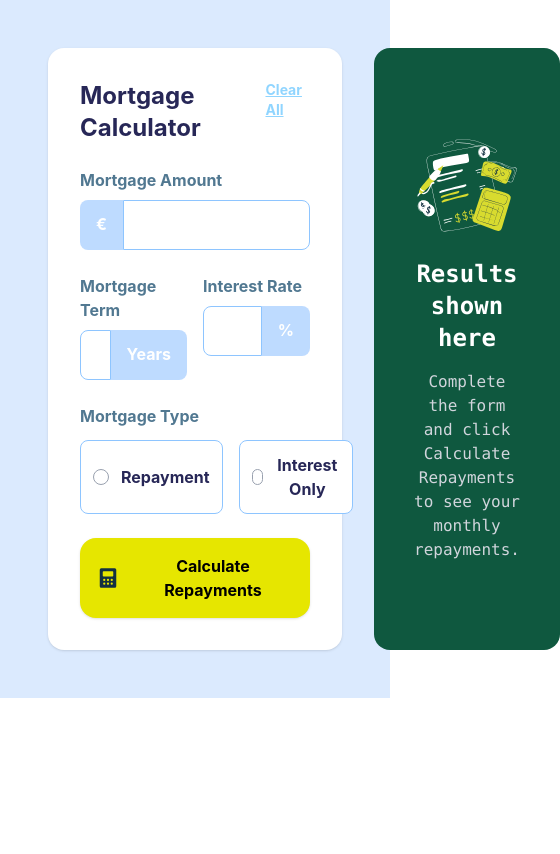
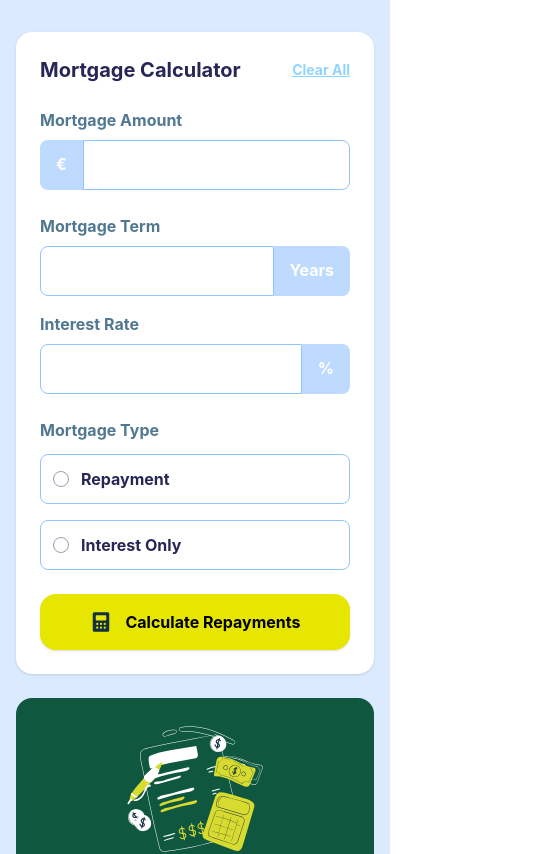
Before and after one commit to mrakakam/Mortgage-repayment-calculator, a React (Vite) app in the folder my-project/: page / in a window 390 px wide. Shown: the top 854 px of the page, 560 px wide, since content can reach past the window. Built offline with nearby package versions, Linux system fonts and the light colour scheme.

Commit message:
done with mobile

```diff
--- a/my-project/src/components/Hero.jsx
+++ b/my-project/src/components/Hero.jsx
@@ -63,21 +63,33 @@ export const Hero = () => {
   };
 
   return (
-    <section className="bg-blue-100 flex justify-center p-12">
-      <div className="flex gap-8 max-w-[950px] w-full">
+    <section className="bg-blue-100 flex justify-center px-4 py-8 md:p-12">
+
+      <div className="flex flex-col md:flex-row gap-6 md:gap-8 max-w-[950px] w-full">
+
         {/* CALCULATOR PANEL */}
-        <div className="bg-white rounded-2xl p-8 flex flex-col gap-6 w-full shadow">
+        <div className="bg-white rounded-2xl p-6 md:p-8 flex flex-col gap-6 w-full shadow">
+
           {/* HEADER */}
-          <div className="flex justify-between">
-            <h3 className="text-2xl font-bold text-[#272757]">Mortgage Calculator</h3>
-            <p onClick={clearAll} className="text-[#90D5FF] cursor-pointer underline font-bold text-sm">
+          <div className="flex justify-between items-center">
+            <h3 className="text-xl md:text-2xl font-bold text-[#272757]">
+              Mortgage Calculator
+            </h3>
+
+            <p
+              onClick={clearAll}
+              className="text-[#90D5FF] cursor-pointer underline font-bold text-sm"
+            >
               Clear All
             </p>
           </div>
 
-          {/* MORTGAGE AMOUNT */}
+          {/* AMOUNT */}
           <div>
-            <p className="mb-2 text-[#517891] font-bold ">Mortgage Amount</p>
+            <p className="mb-2 text-[#517891] font-bold">
+              Mortgage Amount
+            </p>
+
             <div className="flex">
               <div
                 className={`px-4 py-3 rounded-l-lg font-bold text-white ${
@@ -86,165 +98,258 @@ export const Hero = () => {
               >
                 €
               </div>
+
               <input
                 type="number"
                 value={amount}
                 onChange={(e) => setAmount(e.target.value)}
                 className={`p-3 rounded-r-lg w-full outline-none border ${
-                  errors.amount ? "border-red-800" : "border-blue-300"
-                } focus:border-blue-500`}
+                  errors.amount
+                    ? "border-red-800"
+                    : "border-blue-300"
+                }`}
               />
             </div>
+
             {errors.amount && (
-              <p className="text-red-800 text-sm mt-1 font-serif font-bold">This field is required</p>
+              <p className="text-red-800 text-sm mt-1 font-bold">
+                This field is required
+              </p>
             )}
           </div>
 
           {/* TERM + RATE */}
-          <div className="flex gap-4">
+          <div className="flex flex-col md:flex-row gap-4">
+
             {/* TERM */}
             <div className="flex-1">
-              <p className="mb-2 text-[#517891] font-bold ">Mortgage Term</p>
+
+              <p className="mb-2 text-[#517891] font-bold">
+                Mortgage Term
+              </p>
+
               <div className="flex">
+
                 <input
                   type="number"
                   value={term}
-                  onChange={(e) => setTerm(e.target.value)}
+                  onChange={(e) =>
+                    setTerm(e.target.value)
+                  }
                   className={`p-3 rounded-l-lg w-full outline-none border ${
-                    errors.term ? "border-red-800" : "border-blue-300"
-                  } focus:border-blue-500`}
+                    errors.term
+                      ? "border-red-800"
+                      : "border-blue-300"
+                  }`}
                 />
+
                 <div
                   className={`px-4 py-3 rounded-r-lg font-bold text-white ${
-                    errors.term ? "bg-red-800" : "bg-blue-200"
+                    errors.term
+                      ? "bg-red-800"
+                      : "bg-blue-200"
                   }`}
                 >
                   Years
                 </div>
+
               </div>
+
               {errors.term && (
-                <p className="text-red-800 text-sm mt-1 font-serif font-bold">This field is required</p>
+                <p className="text-red-800 text-sm mt-1 font-bold">
+                  This field is required
+                </p>
               )}
+
             </div>
 
             {/* RATE */}
             <div className="flex-1">
-              <p className="mb-2 text-[#517891] font-bold">Interest Rate</p>
+
+              <p className="mb-2 text-[#517891] font-bold">
+                Interest Rate
+              </p>
+
               <div className="flex">
+
                 <input
                   type="number"
                   value={rate}
-                  onChange={(e) => setRate(e.target.value)}
+                  onChange={(e) =>
+                    setRate(e.target.value)
+                  }
                   className={`p-3 rounded-l-lg w-full outline-none border ${
-                    errors.rate ? "border-red-800" : "border-blue-300"
-                  } focus:border-blue-500`}
+                    errors.rate
+                      ? "border-red-800"
+                      : "border-blue-300"
+                  }`}
                 />
+
                 <div
                   className={`px-4 py-3 rounded-r-lg font-bold text-white ${
-                    errors.rate ? "bg-red-800" : "bg-blue-200"
+                    errors.rate
+                      ? "bg-red-800"
+                      : "bg-blue-200"
                   }`}
                 >
                   %
                 </div>
-              </div>
-              {errors.rate && (
-                <p className="text-red-800 text-sm mt-1 font-serif font-bold">This field is required</p>
-              )}
-            </div>
+
               </div>
 
+              {errors.rate && (
+                <p className="text-red-800 text-sm mt-1 font-bold">
+                  This field is required
+                </p>
+              )}
 
-           {/* MORTGAGE TYPE */}
+            </div>
+
+          </div>
+
+          {/* TYPE */}
           <div>
-  <p className="mb-3 text-[#517891] font-bold">Mortgage Type</p>
 
-  <div className="flex gap-4">
+            <p className="mb-3 text-[#517891] font-bold">
+              Mortgage Type
+            </p>
+
+            <div className="flex flex-col md:flex-row gap-4">
+
               {/* Repayment */}
               <button
-      onClick={() => setType("repayment")}
-      className={`flex items-center gap-3 p-3 flex-1 rounded-lg cursor-pointer border font-bold text-[#272757] ${
+                onClick={() =>
+                  setType("repayment")
+                }
+                className={`flex items-center gap-3 p-3 flex-1 rounded-lg border font-bold text-[#272757] ${
                   type === "repayment"
-          ? "border-yellow-300 bg-gradient-to-r from-yellow-200 to-yellow-100"
-          : "border-blue-300 bg-white"
+                    ? "border-yellow-300 bg-yellow-100"
+                    : "border-blue-300"
                 }`}
               >
-      {/* Lemon indicator */}
                 <span
                   className={`w-4 h-4 rounded-full border ${
-          type === "repayment" ? "bg-yellow-400 border-yellow-400" : "border-gray-400"
+                    type === "repayment"
+                      ? "bg-yellow-400 border-yellow-400"
+                      : "border-gray-400"
                   }`}
                 ></span>
+
                 Repayment
               </button>
 
-    {/* Interest Only */}
+              {/* Interest */}
               <button
-      onClick={() => setType("interest")}
-      className={`flex items-center gap-3 p-3 flex-1 rounded-lg cursor-pointer border font-bold text-[#272757] ${
+                onClick={() =>
+                  setType("interest")
+                }
+                className={`flex items-center gap-3 p-3 flex-1 rounded-lg border font-bold text-[#272757] ${
                   type === "interest"
-          ? "border-yellow-300 bg-gradient-to-r from-yellow-200 to-yellow-100"
-          : "border-blue-300 bg-white"
+                    ? "border-yellow-300 bg-yellow-100"
+                    : "border-blue-300"
                 }`}
               >
-      {/* Lemon indicator */}
                 <span
                   className={`w-4 h-4 rounded-full border ${
-          type === "interest" ? "bg-yellow-400 border-yellow-400" : "border-gray-400"
+                    type === "interest"
+                      ? "bg-yellow-400 border-yellow-400"
+                      : "border-gray-400"
                   }`}
                 ></span>
+
                 Interest Only
               </button>
+
             </div>
 
             {errors.type && (
-    <p className="text-red-800 text-sm mt-1 font-serif font-bold">This field is required</p>
+              <p className="text-red-800 text-sm mt-1 font-bold">
+                This field is required
+              </p>
             )}
+
           </div>
 
-
-          {/* CALCULATE BUTTON */}
+          {/* BUTTON */}
           <button
             onClick={calculateMortgage}
-            className="bg-[#E6E600] rounded-2xl p-4 flex items-center justify-center gap-3 w-full font-bold shadow "
+            className="bg-[#E6E600] rounded-2xl p-4 flex items-center justify-center gap-3 w-full font-bold shadow"
           >
-            <img src={calculatorimg} className="w-6" />
+            <img
+              src={calculatorimg}
+              className="w-6"
+            />
+
             Calculate Repayments
           </button>
+
         </div>
 
         {/* RESULTS PANEL */}
-        <div className="bg-[#0f583f] text-white rounded-2xl p-10 w-full flex flex-col justify-center">
+        <div className="bg-[#0f583f] text-white rounded-2xl p-6 md:p-10 w-full flex flex-col justify-center">
+
           {monthly ? (
             <>
-              <h2 className="text-2xl font-bold font-mono mb-4">Your results</h2>
-              <p className="mb-6 text-gray-300 font-mono">
-                Your results are shown below based on the information <br />
-                you provided. To adjust the results, edit the form and <br />
-                click "calculate repayments" again.
+              <h2 className="text-2xl font-bold mb-4">
+                Your results
+              </h2>
+
+              <p className="mb-6 text-gray-300">
+                Your results are shown below based on
+                the information you provided. To
+                adjust the results, edit the form
+                and click calculate again.
               </p>
 
-              {/* RESULT CARD */}
               <div className="bg-blue-950 rounded-xl p-6 border-t-6 border-amber-400">
-                <p className="text-gray-300 font-mono mb-2">Your monthly repayments</p>
-                <h2 className="text-4xl font-bold mb-4 text-[#E6E600]">€{monthly}</h2>
+
+                <p className="text-gray-300 mb-2">
+                  Your monthly repayments
+                </p>
+
+                <h2 className="text-4xl font-bold mb-4 text-[#E6E600]">
+                  €{monthly}
+                </h2>
 
                 <hr className="mb-4" />
 
-                <p className="text-gray-300 font-mono mb-2">Total you'll repay over the term</p>
-                <h3 className="text-2xl font-mono font-bold">€{total}</h3>
+                <p className="text-gray-300 mb-2">
+                  Total you'll repay
+                </p>
+
+                <h3 className="text-2xl font-bold">
+                  €{total}
+                </h3>
+
               </div>
             </>
           ) : (
+
             <div className="flex flex-col items-center text-center gap-4">
-              <img src={heroimg} className="w-44" />
-              <h3 className="text-2xl font-bold font-mono">Results shown here</h3>
-              <p className="text-gray-300 font-mono">
-                Complete the form and click Calculate Repayments to see your monthly repayments.
+
+              <img
+                src={heroimg}
+                className="w-36 md:w-44"
+              />
+
+              <h3 className="text-xl md:text-2xl font-bold">
+                Results shown here
+              </h3>
+
+              <p className="text-gray-300">
+                Complete the form and click
+                Calculate Repayments to see
+                your monthly repayments.
               </p>
+
             </div>
+
           )}
+
         </div>
+
       </div>
+
     </section>
   );
 };
```
Lines whose indentation alone changed are shown as unchanged.
